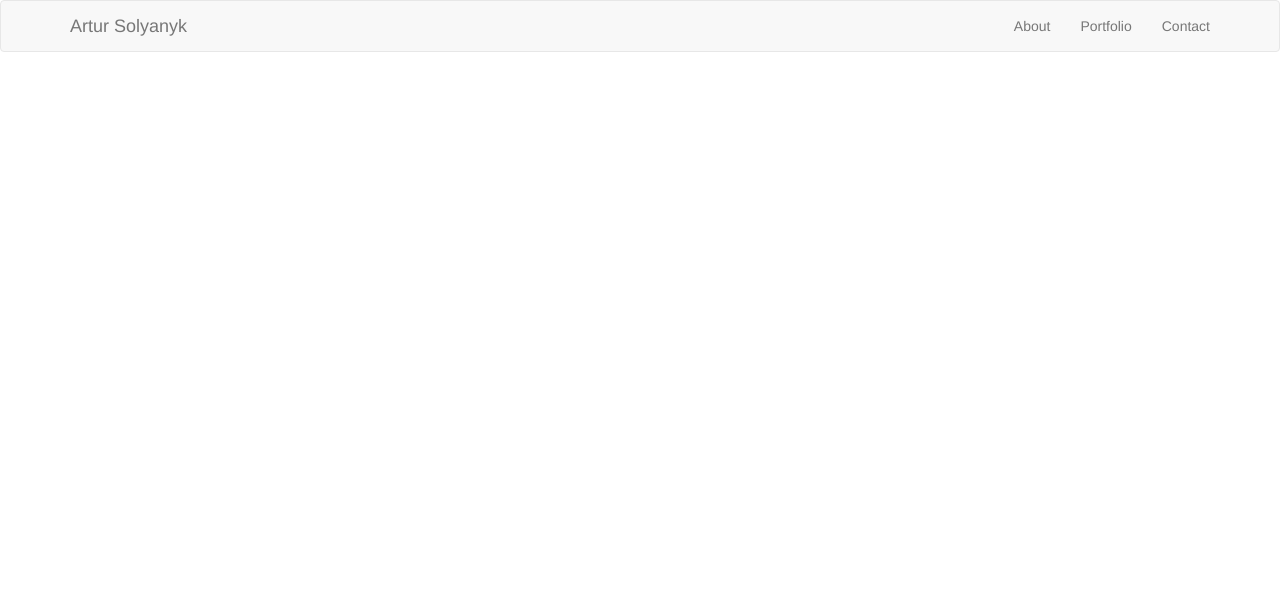
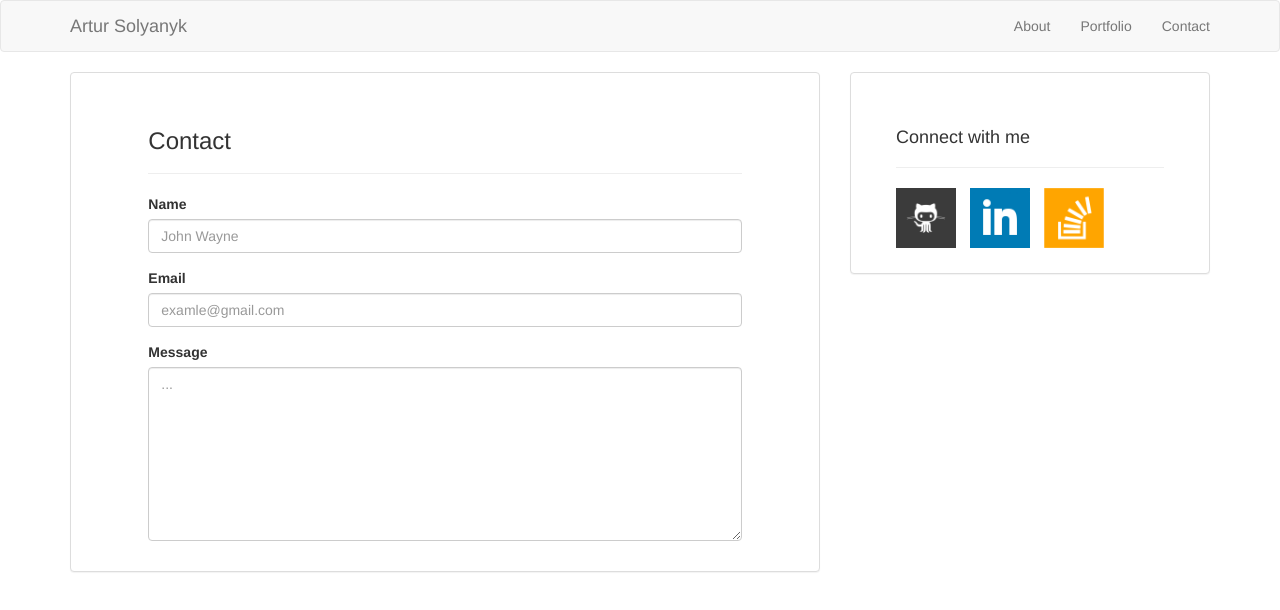
Before and after one commit to Archie1008/Bootstrap-Portfolio, a plain HTML site: page contact.html in a window 1280 px wide. Drawn offline with nearby package versions, Linux system fonts and the light colour scheme.

Commit message:
almost done

```diff
--- a/contact.html
+++ b/contact.html
@@ -13,25 +13,138 @@
 
 <body>
 
-<div class="wrapper">
-
 	<nav class="navbar navbar-default container-fluid">
     	<div class="container">
       		<div class="navbar-header">
-        		<a class="navbar-brand" href="#">Artur Solyanyk</a>
+        		<a class="navbar-brand" href="index.html" target="_blank">Artur Solyanyk</a>
       		</div>
 
         	<div class="internal_links">
           		<ul class="nav navbar-nav navbar-right">
-            		<li><a href="#">About</a></li>
-            		<li><a href="#">Portfolio</a></li>
-           			 <li><a href="#">Contact</a></li>
+            		<li><a href="index.html">About</a></li>
+            		<li><a href="portfolio.html">Portfolio</a></li>
+           			<li><a href="#">Contact</a></li>
           		</ul>
         	</div>
     	</div>
   	</nav>
 
-</div> <!-- wrapper -->
+
+
+
+        <div class="container">
+
+            <div class="row first-row">
+                <div class="col-md-8">
+
+                    <div class="panel panel-default">
+                        <div class="panel-body">
+
+                            <div class="row first-subrow">
+                                <div class="col-md-1 subcol"></div>
+                                <div class="col-md-10 subcol">
+                                    <div class="page-header">
+                                        <h3>Contact</h3>
+                                    </div>
+                                </div> <!--col-md-10 subcol-->
+                            </div> <!--first-subrow-->
+
+                            <div class="row second-subrow">
+                                <div class="col-md-1 subcol"></div>
+                                <div class="col-md-10 subcol">
+                                    <div class="form-group">
+                                        <label for="name">Name</label>
+                                        <input class="form-control" placeholder="John Wayne" id="name" type="text">
+                                    </div>
+                                </div> <!--col-md-10 subcol-->
+                            </div> <!--second-subrow-->
+
+
+                            <div class="row third-subrow">
+                                <div class="col-md-1 subcol"></div>
+                                <div class="col-md-10 subcol">
+                                    <div class="form-group">
+                                        <label for="email">Email</label>
+                                        <input class="form-control" placeholder="examle@gmail.com" id="email" type="text">
+                                    </div>
+                                </div> <!--col-md-10 subcol-->
+                            </div> <!--third-subrow-->
+
+                            <div class="row fourth-subrow">
+                                <div class="col-md-1 subcol"></div>
+                                <div class="col-md-10 subcol">
+                                    <form>
+                                        <div class="form-group">
+                                            <label for="message">Message</label>
+                                            <textarea class="form-control" placeholder="..." rows="8" id="message"></textarea>
+                                        </div>
+                                    </form>
+                                </div> <!--col-md-10 subcol-->
+                            </div> <!--fourth subrow-->
+
+
+                        </div> <!--panel-body-->
+                    </div> <!--panel panel-default-->
+
+                </div> <!--col-md-8 main-->
+
+                        <div class="col-md-4">
+                            <div class="panel panel-default">
+                                <div class="panel-body">
+
+                                    <div class="row first-subrow">
+                                        <div class="col-md-1"></div>
+                                        <div class="col-md-10">
+                                             <div class="page-header">
+                                                 <h4>Connect with me</h4>
+                                            </div>
+                                        </div>
+                                    </div> <!--first subrow-->
+
+                                    <div class="row second-subrow">
+                                        <div class="col-md-1"></div>
+                                        <div class="col-md-10">
+                                            <ul class="list-inline">
+                                                <li>
+                                                    <a href="https://github.com/Archie1008" target="_blank">
+                                                        <img src="assets/images/github.png" alt="Github" width="60" height="60">
+                                                    </a>
+                                                </li>
+
+                                                <li>
+                                                    <a href="https://www.linkedin.com/in/artur-solyanyk" target="_blank">
+                                                        <img src="assets/images/linkedin.png" alt="Linkedin" width="60" height="60">
+                                                    </a>
+                                                </li>
+
+                                                <li>
+                                                    <a href="http://stackoverflow.com/users/7436608/archie1008" target="_blank">
+                                                        <img src="assets/images/stackoverflow.png" alt="Stackoverflow"  width="60" height="60">
+                                                    </a>
+                                                </li>
+                                            </ul>
+                                        </div> <!--col-md-->
+                                    </div> <!--second subrow-->
+
+
+                                </div> <!--panel body-->
+                            </div> <!-- panel panel-default-->
+                        </div> <!--col-md-4 main-->
+
+            </div> <!--row first-row-->
+
+
+
+
+            <div class="row second-row">
+                <div class="col-md-12">
+                    <div class="footer"></div>
+                </div>
+            </div>
+
+
+        </div> <!--container-->
+
 
 </body>
 </html>
```
Also changed, not shown: index.html (+2 -2 lines), portfolio.html (+3 -3 lines).
